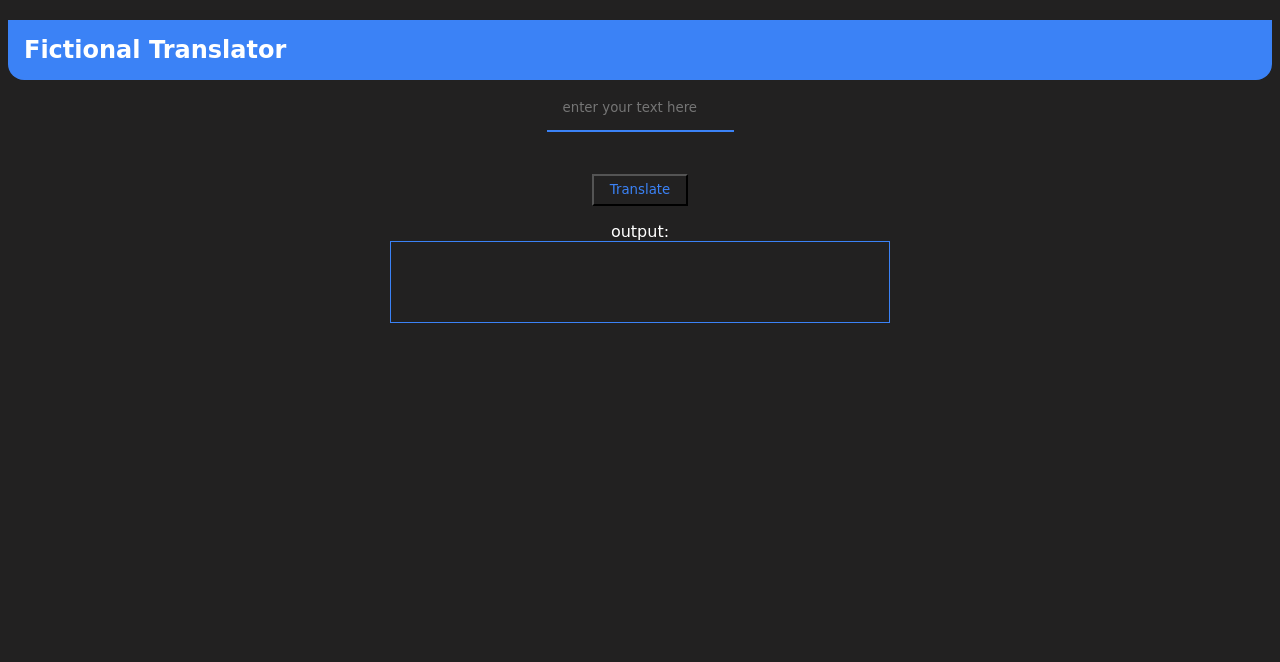
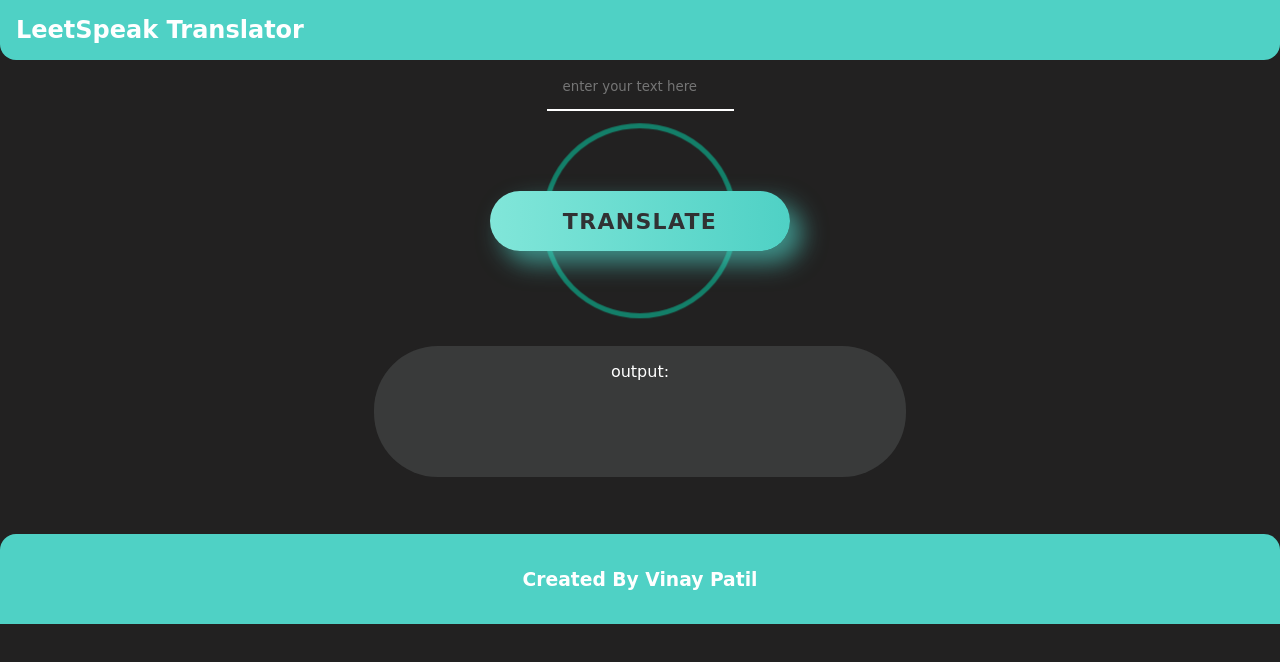
Before and after one commit to Engineervinay/translator-JS, a plain HTML site: page index.html in a window 1280 px wide. Drawn offline with Linux system fonts and the light colour scheme; a web font is replaced by a local one.

Commit message:
design completed

```diff
--- a/index.html
+++ b/index.html
@@ -1,26 +1,48 @@
 <!DOCTYPE html>
 <html lang="en">
+
 <head>
     <meta charset="UTF-8">
     <meta name="viewport" content="width=device-width, initial-scale=1.0">
     <title>Translator</title>
     <link href="/style.css" rel="stylesheet" />
 </head>
+
 <body>
     <nav class="nav">
-    <h1>Fictional Translator</h1>
+        <h1>LeetSpeak Translator</h1>
     </nav>
 
-
-   <center> <textarea id="inputText"  placeholder="enter your text here"></textarea></center>
+    <br>
+    <center> <textarea id="inputText" placeholder="enter your text here"></textarea></center>
     <br>
     <br>
-    <center><button id="btn">Translate</button></center>
+    <br>
+    <br>
+    <div class="wrap">
+        <button id="btn" class="button">Translate</button>
+    </div>
+    <br>
 
+    <br><br>
+    <br>
+    <br>
     <div class="out-window">output:
         <div id="outputText"></div>
     </div>
 
-    <script src="app.js" text="text/javascript" ></script>
+    <br>
+    <br>
+    <br>
+    <footer>
+        <div>
+            <h3>Created By Vinay Patil</h3>
+        </div>
+        <div>
+
+        </div>
+    </footer>
+    <script src="app.js" text="text/javascript"></script>
 </body>
+
 </html>
--- a/style.css
+++ b/style.css
@@ -1,21 +1,28 @@
 @import url('https://fonts.googleapis.com/css2?family=Sniglet&display=swap');
 
 :root{
-    --primary-color:#3B82F6;
+    --primary-color:#4FD1C5;
 
 }
-textarea,button,body{
+body{
+    margin:0rem 0rem;
+    padding:0;
+}
+textarea,body{
     font-family: 'Sniglet', cursive;
     background-color: rgb(34, 33, 33);
     color:white;
 }
+
 .nav{
     background-color:var(--primary-color);
     border-bottom-left-radius: 1rem;
     border-bottom-right-radius: 1rem;
+    padding:0rem ;
+    margin:0px;
 }
 #outputText{
-    border:1px solid var(--primary-color);
+
     height:10vh;
 
 }
@@ -25,31 +32,136 @@ textarea{
     border:0;
     border-bottom:2px solid;
     max-width:500px;
-    color:var(--primary-color);
+
     margin:auto;
     padding:0rem 1rem;
-
 }
-h1{
-    padding: 1rem 1rem;
-}
-.container {
-    padding-left:1rem;
-    padding-right:1rem;
-}
-.container-center {
-    max-width:500px;
-    margin:auto;
-}
-button{
-    padding:0.4rem 1rem;
-    margin:auto;
-    max-width: 500px;
-    color:var(--primary-color);
+ h1{
+     padding: 1rem 1rem;
+     margin:0;
 }
 .out-window{
     padding:1rem 1rem;
     max-width:500px;
     margin:auto;
     text-align: center;
+    background-color: rgb(57, 58, 58);
+     border-radius:4rem ;
+
 }
+
+
+footer{
+    background-color: var(--primary-color);
+    border-top-left-radius:1rem ;
+    border-top-right-radius: 1rem;
+
+    padding:1rem 1rem;
+    margin:auto;
+    text-align: center;
+}
+
+
+
+
+
+
+
+
+
+
+
+
+
+
+
+
+
+
+
+
+
+
+
+.wrap {
+    height: 100%;
+    display: flex;
+    align-items: center;
+    justify-content: center;
+  }
+
+  .button {
+    min-width: 300px;
+    min-height: 60px;
+    font-family: 'Sniglet', cursive;
+    font-size: 22px;
+    text-transform: uppercase;
+    letter-spacing: 1.3px;
+    font-weight: 700;
+    color: #313133;
+    background: #4FD1C5;
+  background: linear-gradient(90deg, rgba(129,230,217,1) 0%, rgba(79,209,197,1) 100%);
+    border: none;
+    border-radius: 1000px;
+    box-shadow: 12px 12px 24px rgba(79,209,197,.64);
+    transition: all 0.3s ease-in-out 0s;
+    cursor: pointer;
+    outline: none;
+    position: relative;
+    padding: 10px;
+    }
+
+  button::before {
+  content: '';
+    border-radius: 1000px;
+    min-width: calc(300px + 12px);
+    min-height: calc(60px + 12px);
+    border: 6px solid #00FFCB;
+    box-shadow: 0 0 60px rgba(0,255,203,.64);
+    position: absolute;
+    top: 50%;
+    left: 50%;
+    transform: translate(-50%, -50%);
+    opacity: 0;
+    transition: all .3s ease-in-out 0s;
+  }
+
+  .button:hover, .button:focus {
+    color: #313133;
+    transform: translateY(-6px);
+  }
+
+  button:hover::before, button:focus::before {
+    opacity: 1;
+  }
+
+  button::after {
+    content: '';
+    width: 30px; height: 30px;
+    border-radius: 100%;
+    border: 5px solid #00FFCB;
+    position: absolute;
+    z-index: -1;
+    top: 50%;
+    left: 50%;
+    transform: translate(-50%, -50%);
+    animation: ring 1.5s infinite;
+  }
+
+  button:hover::after, button:focus::after {
+    animation: none;
+    display: none;
+  }
+
+  @keyframes ring {
+    0% {
+      width: 30px;
+      height: 30px;
+      opacity: 1;
+    }
+    100% {
+      width: 300px;
+      height: 300px;
+      opacity: 0;
+    }
+  }
```
Also changed, not shown: github.svg (added), instagram.svg (added), linkedin.svg (added), twitter.svg (added). Lines whose indentation alone changed are shown as unchanged.
